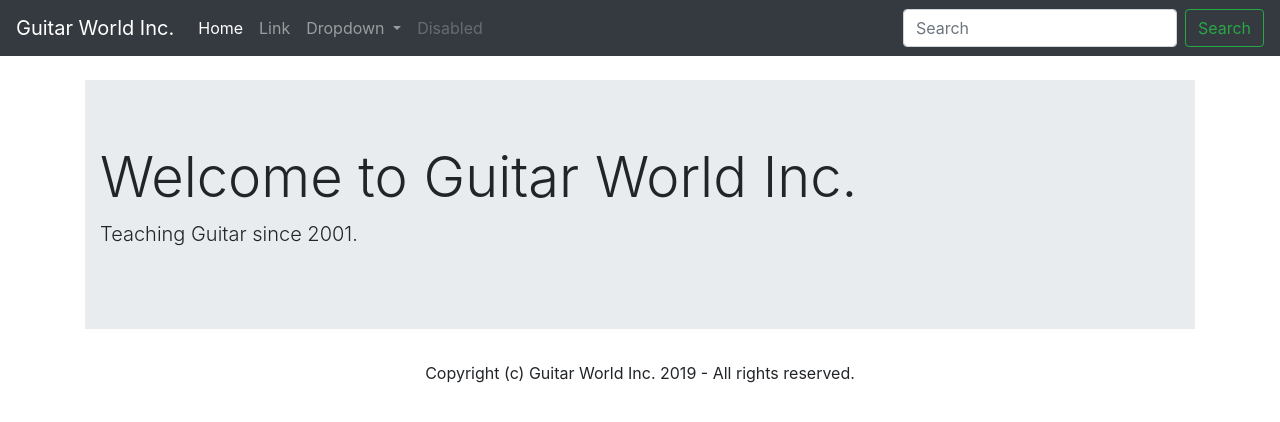
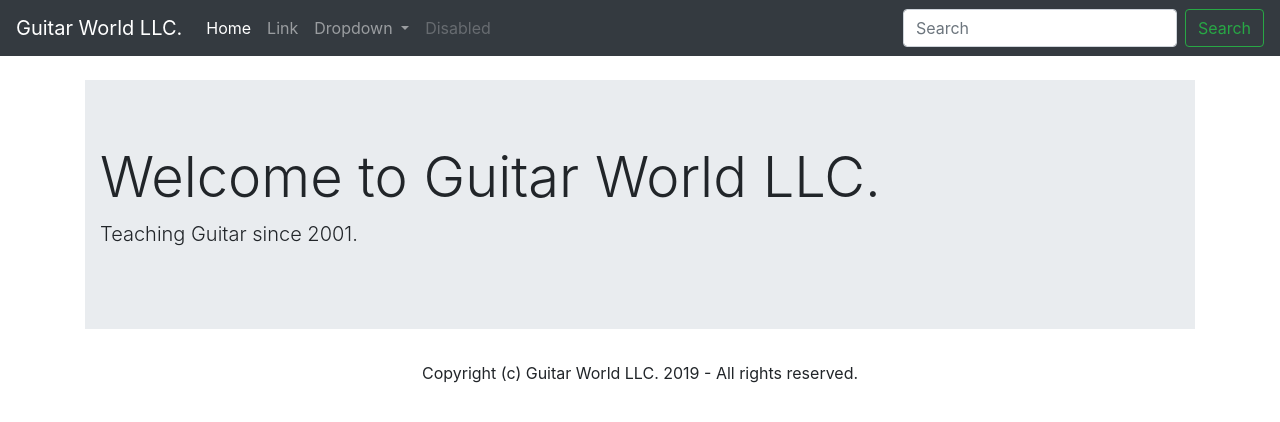
Before and after one commit to atharv-koushal/phpCourse, a PHP site: page / in a window 1280 px wide. Shown: the top 422 px of the page. Run offline with PHP 8.4, Linux system fonts and the light colour scheme.

Commit message:
Changed company name to LLC

```diff
--- a/variables.php
+++ b/variables.php
@@ -1,6 +1,6 @@
 <?php
 
-    $company_name = "Guitar World Inc.";
+    $company_name = "Guitar World LLC.";
     $tag_line = "Teaching Guitar since 2001."
 
 ?>
```
